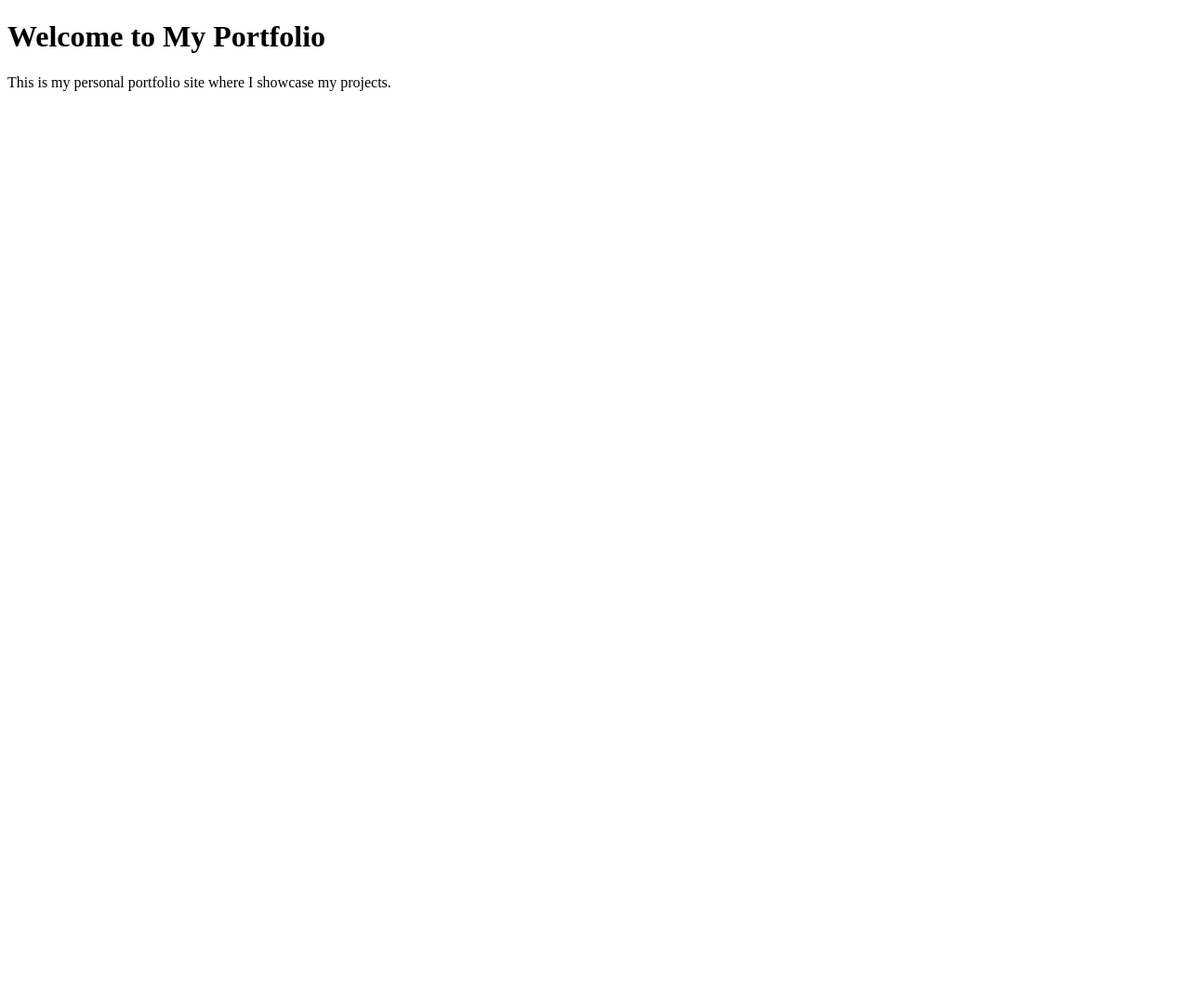
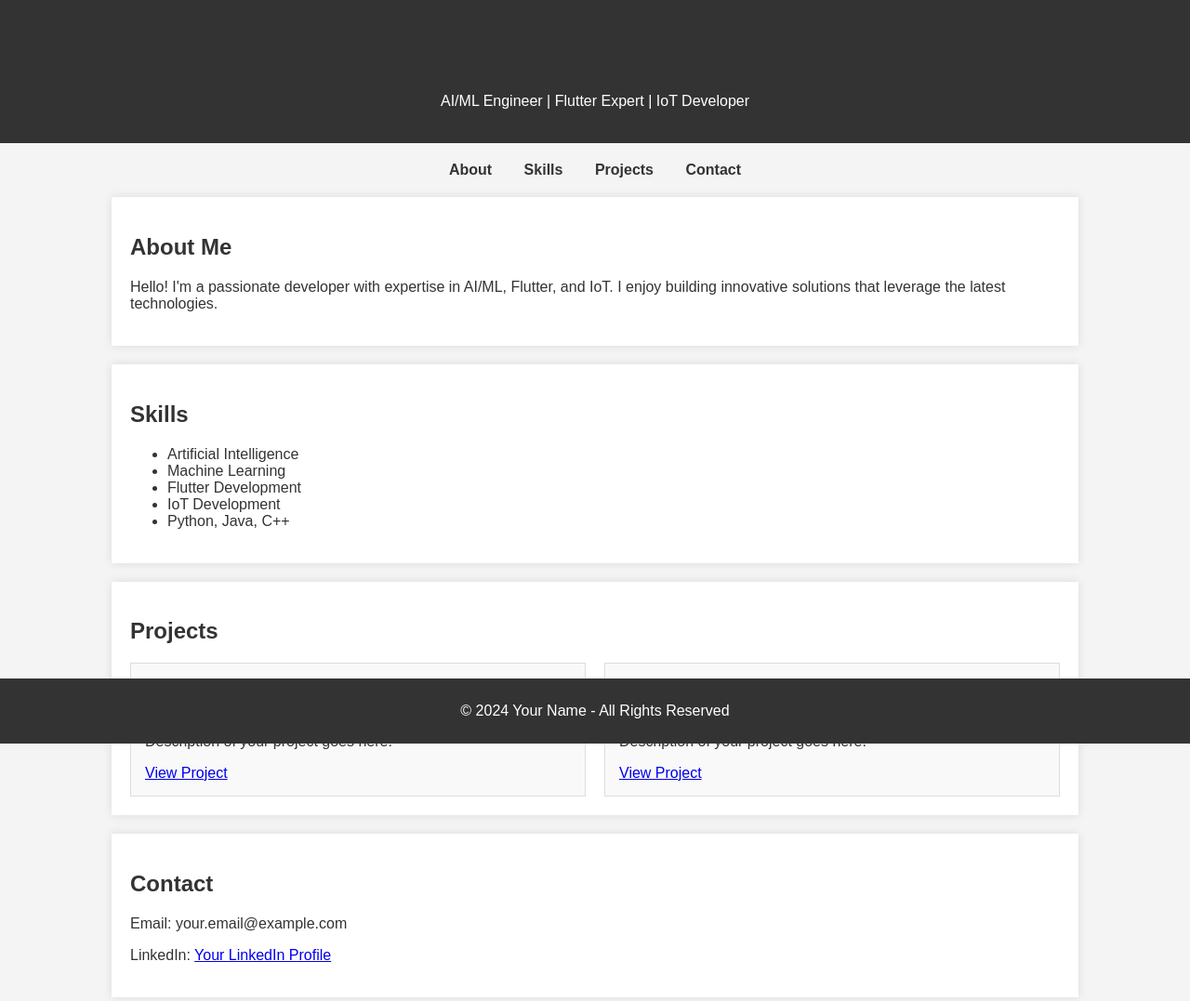
Before and after one commit to prithviraj2105/prithviraj2105.githubio.io, a plain HTML site: page index.html in a window 1280 px wide. Shown: the whole page at 93% size. Before the commit the page ends 800 px from the top, so only its background shows below. Drawn offline with Linux system fonts and the light colour scheme.

Commit message:
index changed

```diff
--- a/index.html
+++ b/index.html
@@ -3,10 +3,125 @@
 <head>
     <meta charset="UTF-8">
     <meta name="viewport" content="width=device-width, initial-scale=1.0">
-    <title>My Portfolio</title>
+    <title>Your Name - Portfolio</title>
+    <style>
+        body {
+            font-family: Arial, sans-serif;
+            margin: 0;
+            padding: 0;
+            background-color: #f4f4f4;
+            color: #333;
+        }
+        header {
+            background-color: #333;
+            color: #fff;
+            padding: 20px;
+            text-align: center;
+        }
+        nav {
+            margin: 20px 0;
+            text-align: center;
+        }
+        nav a {
+            margin: 0 15px;
+            color: #333;
+            text-decoration: none;
+            font-weight: bold;
+        }
+        section {
+            max-width: 1000px;
+            margin: 20px auto;
+            padding: 20px;
+            background-color: #fff;
+            box-shadow: 0 0 10px rgba(0, 0, 0, 0.1);
+        }
+        h1, h2, h3 {
+            color: #333;
+        }
+        .projects-grid {
+            display: grid;
+            grid-template-columns: repeat(auto-fit, minmax(300px, 1fr));
+            gap: 20px;
+        }
+        .project-card {
+            border: 1px solid #ddd;
+            padding: 15px;
+            background-color: #f9f9f9;
+        }
+        footer {
+            background-color: #333;
+            color: #fff;
+            text-align: center;
+            padding: 10px 0;
+            position: fixed;
+            width: 100%;
+            bottom: 0;
+        }
+    </style>
 </head>
 <body>
-    <h1>Welcome to My Portfolio</h1>
-    <p>This is my personal portfolio site where I showcase my projects.</p>
+
+    <!-- Header Section -->
+    <header>
+        <h1>Your Name</h1>
+        <p>AI/ML Engineer | Flutter Expert | IoT Developer</p>
+    </header>
+
+    <!-- Navigation Menu -->
+    <nav>
+        <a href="#about">About</a>
+        <a href="#skills">Skills</a>
+        <a href="#projects">Projects</a>
+        <a href="#contact">Contact</a>
+    </nav>
+
+    <!-- About Section -->
+    <section id="about">
+        <h2>About Me</h2>
+        <p>Hello! I'm a passionate developer with expertise in AI/ML, Flutter, and IoT. I enjoy building innovative solutions that leverage the latest technologies.</p>
+    </section>
+
+    <!-- Skills Section -->
+    <section id="skills">
+        <h2>Skills</h2>
+        <ul>
+            <li>Artificial Intelligence</li>
+            <li>Machine Learning</li>
+            <li>Flutter Development</li>
+            <li>IoT Development</li>
+            <li>Python, Java, C++</li>
+        </ul>
+    </section>
+
+    <!-- Projects Section -->
+    <section id="projects">
+        <h2>Projects</h2>
+        <div class="projects-grid">
+            <div class="project-card">
+                <h3>Project 1</h3>
+                <p>Description of your project goes here.</p>
+                <a href="#">View Project</a>
+            </div>
+            <div class="project-card">
+                <h3>Project 2</h3>
+                <p>Description of your project goes here.</p>
+                <a href="#">View Project</a>
+            </div>
+            <!-- Add more projects as needed -->
+        </div>
+    </section>
+
+    <!-- Contact Section -->
+    <section id="contact">
+        <h2>Contact</h2>
+        <p>Email: your.email@example.com</p>
+        <p>LinkedIn: <a href="#">Your LinkedIn Profile</a></p>
+    </section>
+
+    <!-- Footer Section -->
+    <footer>
+        <p>&copy; 2024 Your Name - All Rights Reserved</p>
+    </footer>
+
 </body>
 </html>
```
